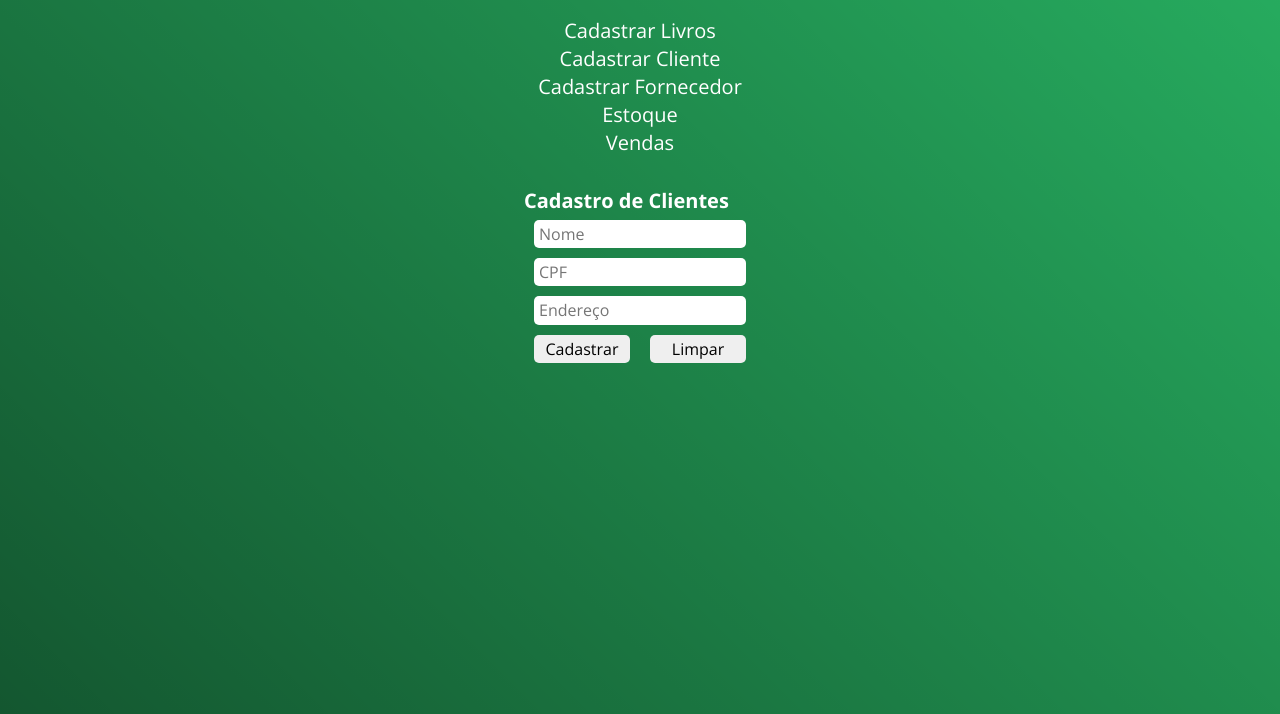
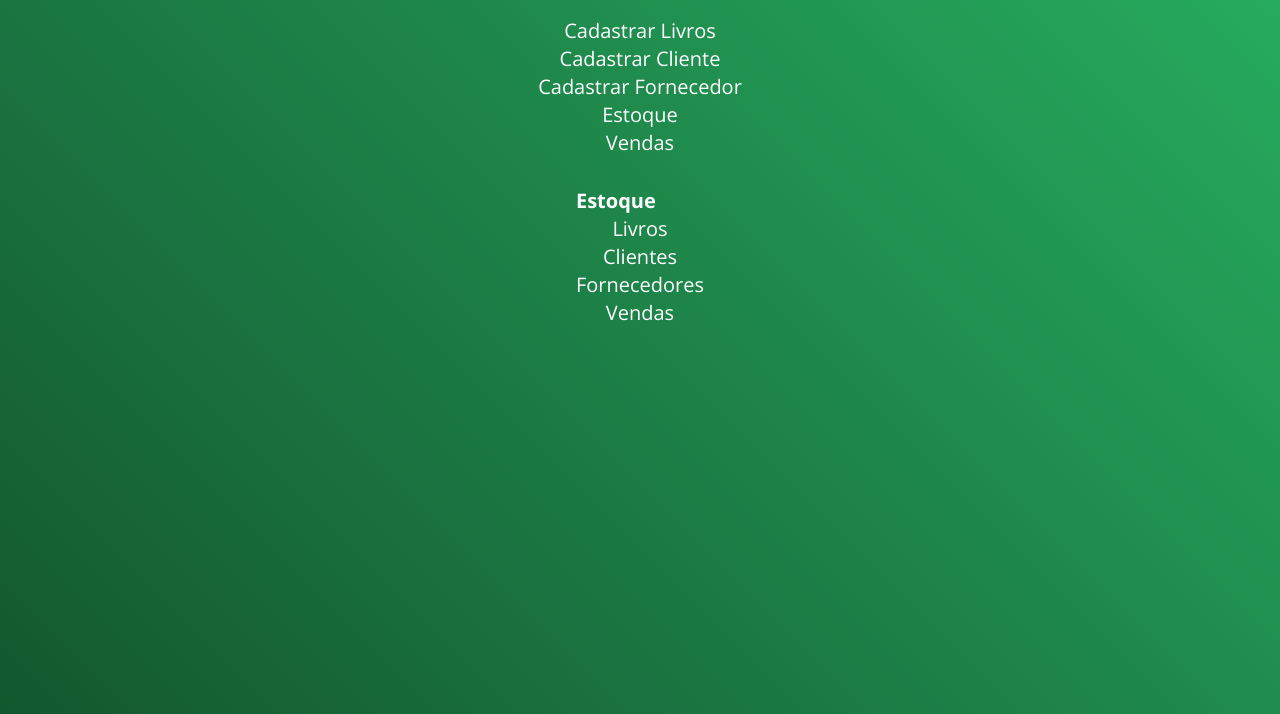
Before and after one commit to silvavini9/Sig-s-Sebo, a plain HTML site: page index.html in a window 1280 px wide. Shown: the part 86-800 px from the top of the page. Drawn offline with nearby package versions, Linux system fonts and the light colour scheme.

Commit message:
Deixando o estoque em evidência.

```diff
--- a/index.html
+++ b/index.html
@@ -46,7 +46,7 @@
           </div>
         </form>
       </section>
-      <section id="client_register_section" class="">
+      <section id="client_register_section" class="hidden">
         <h2>Cadastro de Clientes</h2>
         <form>
           <input type="text" id="client_name_input" placeholder="Nome" />
@@ -71,7 +71,7 @@
         </form>
       </section>
 
-      <section id="stock_section" class="hidden">
+      <section id="stock_section" class="">
         <h2>Estoque</h2>
           <ul>
             <li>
```
